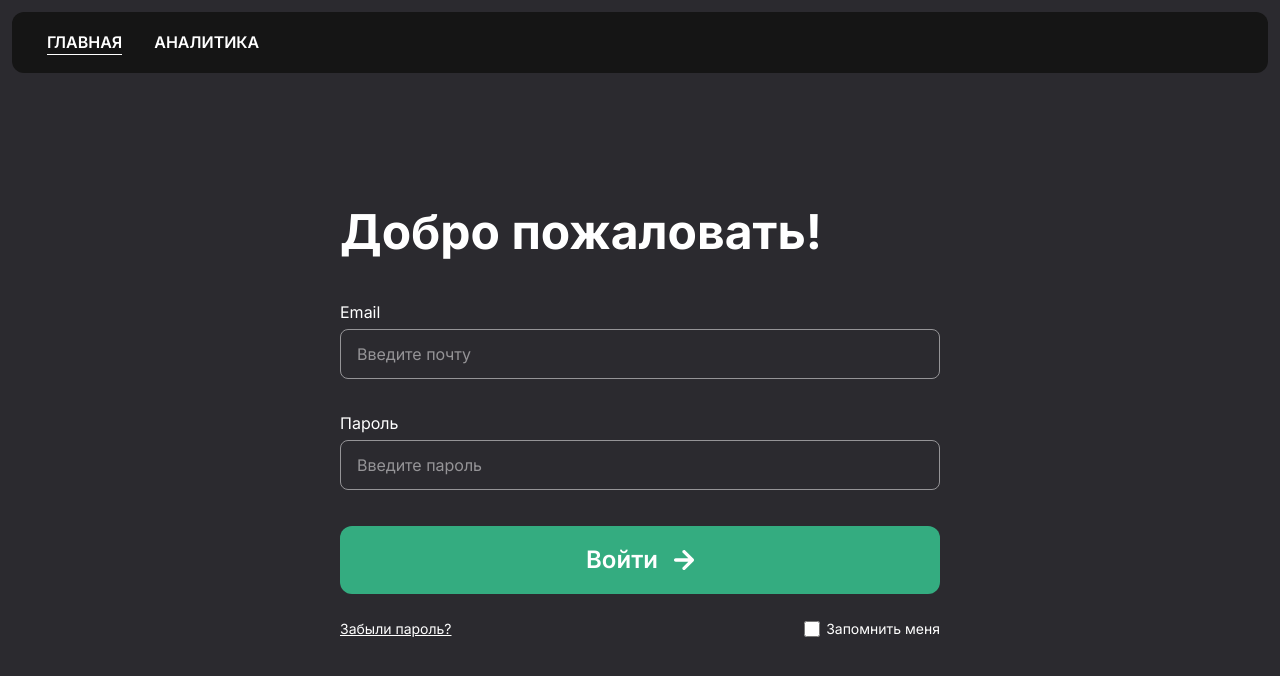
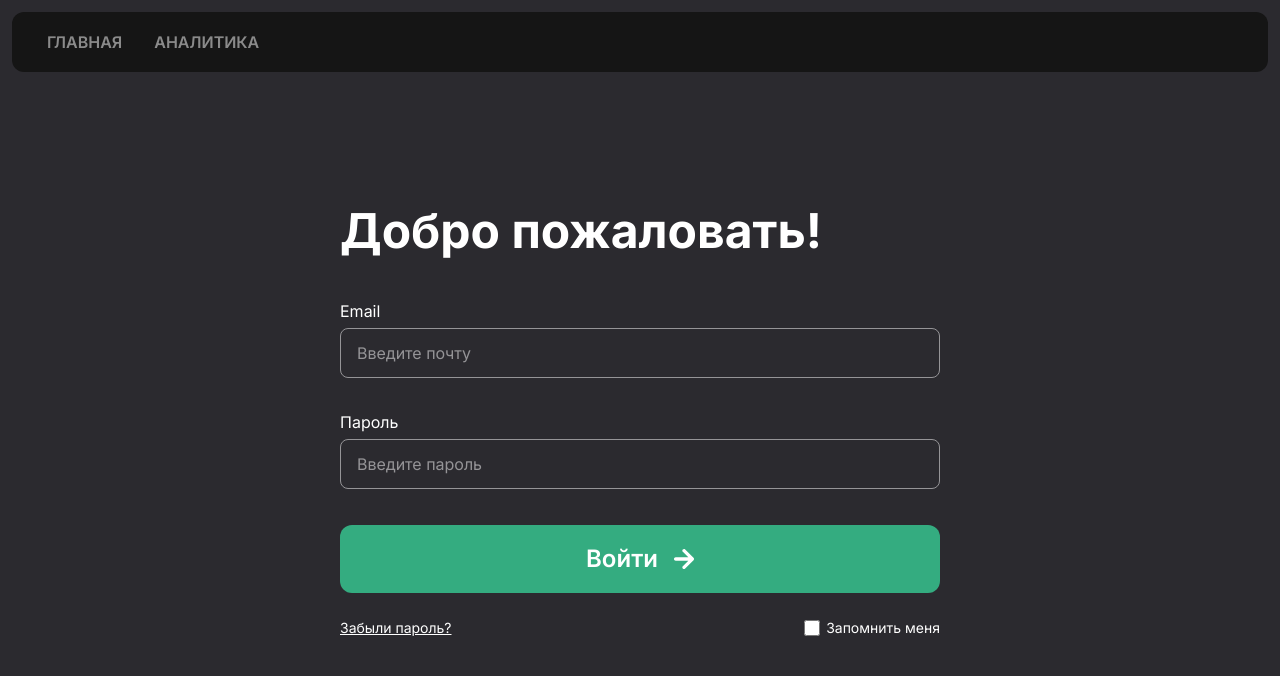
Before and after one commit to y0na24/Tempoze, a React (Vite) app: page / in a window 1280 px wide. Shown: the top 676 px of the page. Built offline with nearby package versions, Linux system fonts and the light colour scheme.

Commit message:
add disabled links if user in on login page

```diff
--- a/src/components/layout/Header/DesktopHeader.jsx
+++ b/src/components/layout/Header/DesktopHeader.jsx
@@ -1,15 +1,23 @@
-import { NavLink } from 'react-router-dom'
+import { NavLink, useLocation } from 'react-router-dom'
 
 function DesktopHeader() {
+  const location = useLocation()
+
+  const isStartingPage = location.pathname === '/'
+
+  const isDisabledLink = isStartingPage
+    ? 'pointer-events-none opacity-50 cursor-not-allowed'
+    : null
+
   return (
     <nav className='bg-black w-full m-auto px-[2.1875rem] py-[1.125rem] rounded-xl'>
       <ul className='text-white font-semibold text-base flex gap-8'>
-        <NavLink to='/'>
+        <NavLink to='/home' className={isDisabledLink}>
           <li className='hover:opacity-70 transition duration-200 uppercase'>
             Главная
           </li>
         </NavLink>
-        <NavLink to='/analytics'>
+        <NavLink to='/analytics' className={isDisabledLink}>
           <li className='hover:opacity-70 transition duration-200 uppercase'>
             Аналитика
           </li>
--- a/src/components/page/HomePage/HomePage.jsx
+++ b/src/components/page/HomePage/HomePage.jsx
@@ -32,7 +32,7 @@ function HomePage() {
   return isLoading ? (
     <Loader value={loaderValue} />
   ) : (
-    <div className='flex justify-center mt-3 sm:min-h-[92vh] gap-3 max-w-[120rem] mx-auto px-3'>
+    <div className='flex justify-center mt-3 sm:min-h-[90vh] gap-3 max-w-[120rem] mx-auto px-3'>
       <ProjectsColumn onClick={handleClick} display='small' />
       {window?.innerWidth < 1200 ? (
         isAdd ? (
```
